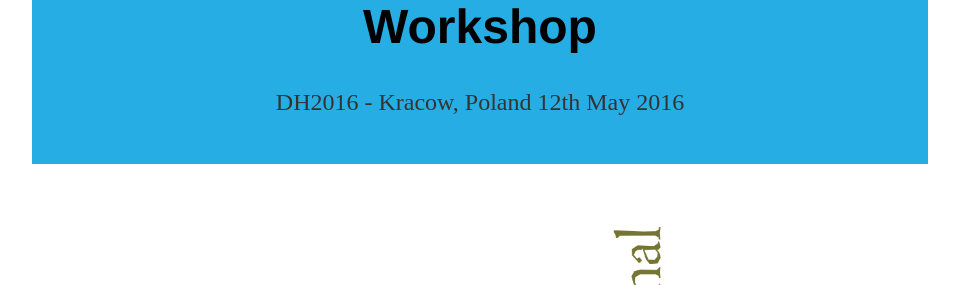
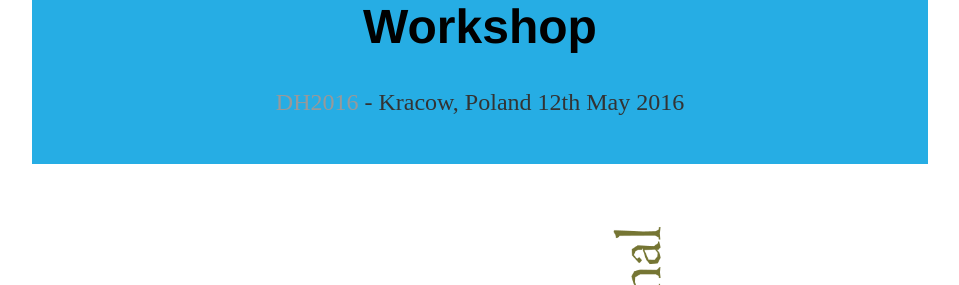
Before and after one commit to DigitalLiteraryStylistic/-DigitalLiteraryStylistic.github.io, a Jekyll site: the page built from index.html, in a window 1280 px wide. Shown: the part 216-501 px from the top of the page, without its empty margins (160-1119 px from the left). Built offline with Jekyll 4.4.1, drawn with Linux system fonts in a browser that asks for light colours; part of the change alters nothing that is shown.

```diff
--- a/_layouts/default.html
+++ b/_layouts/default.html
@@ -16,7 +16,7 @@
 			</nav>
 			<div class="main-header">
 				<h1>The <i>Digital Literary Stylistics</i> Workshop</h1>
-				<p> DH2016 - Kracow, Poland 12th May 2016 </p>
+				<p> <a href="http://dh2016.adho.org/" target="_blank">DH2016</a> - Kracow, Poland 12th May 2016 </p>
 			</div>
 			<div class="container">
 
```
